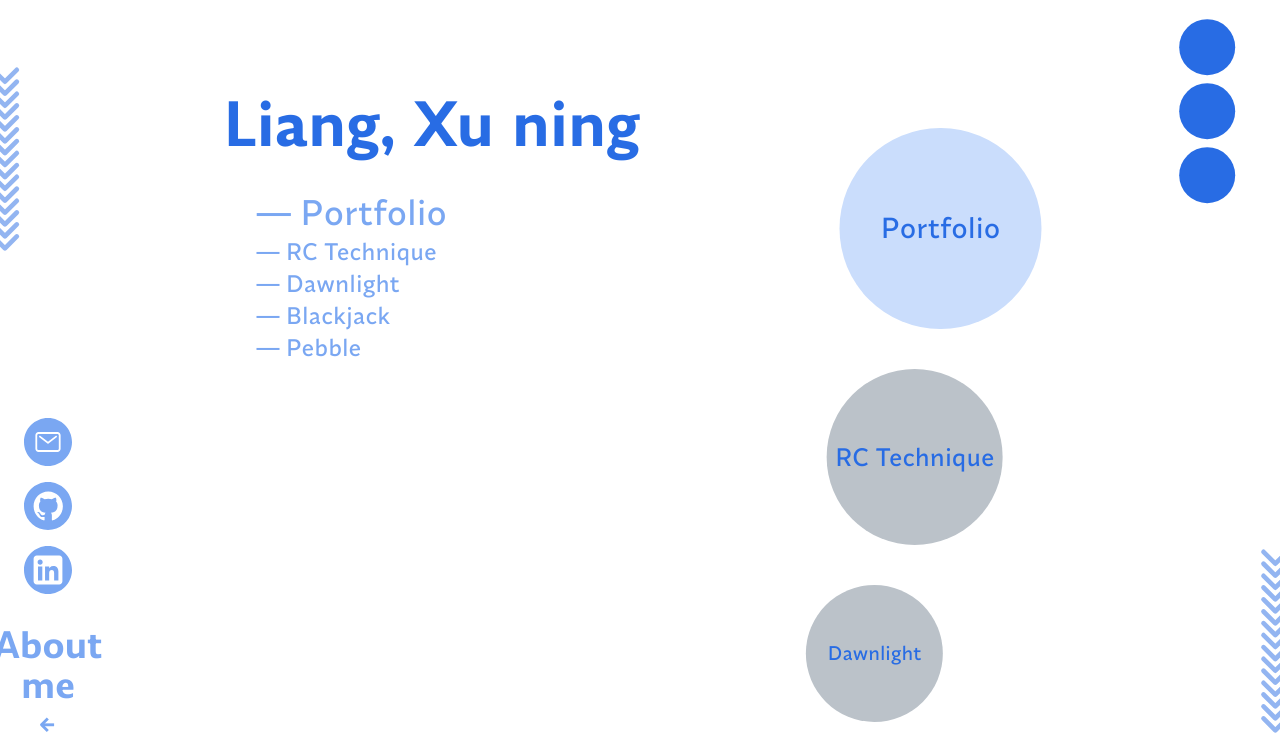
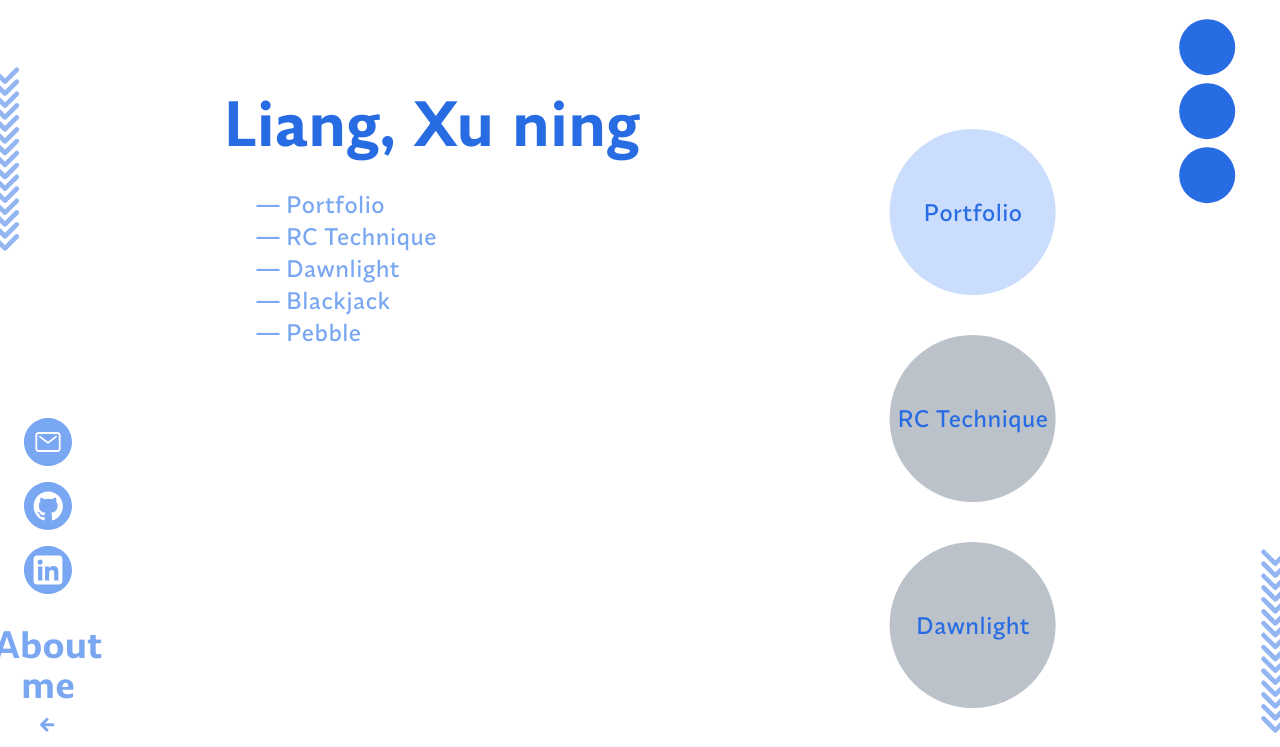
Before and after one commit to Ch3ru09/portfolio, a Next.js app: page / in a window 1280 px wide. Shown: the top 747 px of the page. Built offline with nearby package versions, Linux system fonts and the light colour scheme.

Commit message:
home animation snapping when close to 0 fixed
because the height of each bubble kept changing, it made it susceptible
to snap when the velocity was high going towards 0

```diff
--- a/package.json
+++ b/package.json
@@ -17,8 +17,8 @@
     "react-dom": "19.2.0"
   },
   "devDependencies": {
+    "@tailwindcss/postcss": "^4.1.17",
     "@types/d3": "^7.4.3",
-    "@tailwindcss/postcss": "^4.1.17",
     "@types/node": "^24.10.1",
     "@types/react": "^19.2.3",
     "@types/react-dom": "^19.2.3",
@@ -29,5 +29,5 @@
     "tailwindcss": "^4.1.17",
     "typescript": "^5.9.3"
   },
-  "packageManager": "pnpm@10.26.2+sha512.0e308ff2005fc7410366f154f625f6631ab2b16b1d2e70238444dd6ae9d630a8482d92a451144debc492416896ed16f7b114a86ec68b8404b2443869e68ffda6"
+  "packageManager": "pnpm@11.1.1"
 }
--- a/src/app/(home)/page.tsx
+++ b/src/app/(home)/page.tsx
@@ -1,36 +1,61 @@
 "use client";
 
-import Cards, { Project } from "@/components/(home)/Cards";
+import Card from "@/components/(home)/Card";
 import Labels from "@/components/(home)/Labels";
-import { useEffect, useRef, useState } from "react";
+import {
+  motion,
+  useMotionValueEvent,
+  useScroll,
+  useSpring,
+  useTransform,
+} from "motion/react";
 
 export default function Home() {
-  const cardsRef = useRef<HTMLUListElement>(null);
-  const [height, setHeight] = useState(0);
+  const { scrollY } = useScroll();
+  const { scrollYProgress } = useScroll({
+    offset: ["start end", "end end"],
+  });
+  const springY = useSpring(scrollY, {
+    stiffness: 100,
+    damping: 30,
+    restDelta: 0.001,
+  });
+  const springYProgress = useSpring(scrollYProgress, {
+    stiffness: 100,
+    damping: 30,
+    restDelta: 0.001,
+  });
+  const y = useTransform(springY, [0, 1], [0, -1], {
+    clamp: false,
+  });
 
-  useEffect(() => {
-    if (cardsRef.current) {
-      setHeight(cardsRef.current.clientHeight + innerHeight);
-    }
-  }, [height]);
+  // useMotionValueEvent(scrollYProgress, "change", (x) => {
+  //   console.log(x);
+  // });
 
   return (
     <>
-      <div
-        className={`mr-[10vw] ml-[10vw] relative`}
-        style={{ height }}
-      >
+      <div className={`relative mt-[10%] mr-[10vw] ml-[10vw] h-[210vh]`}>
         <div className="fixed top-24">
           <h1 className="font-heading text-primary text-6xl font-bold">
             Liang, Xu ning
           </h1>
           <ul className="mt-8 pl-8">
             {projects.map((x, i) => {
-              return <Labels key={i} x={x} i={i} cardsRef={cardsRef} />;
+              return <Labels key={i} x={x} i={i} />;
             })}
           </ul>
         </div>
-        <Cards projects={projects} cardsRef={cardsRef} />
+        <motion.ul
+          style={{ y }}
+          className="fixed flex w-[calc(80vw-12rem)] max-w-[1000px] flex-col gap-10 py-5"
+        >
+          {projects.map((x, i) => {
+            return (
+              <Card card={x} key={i} yProgress={springYProgress} index={i} />
+            );
+          })}
+        </motion.ul>
       </div>
     </>
   );
@@ -45,3 +70,9 @@ const projects: Project[] = [
 ];
 
 export const nbProjects = projects.length;
+
+export type Project = {
+  title: string;
+  link: string;
+  available: boolean;
+};
--- a/src/components/(home)/Card.tsx
+++ b/src/components/(home)/Card.tsx
@@ -1,69 +1,75 @@
 "use client";
 
+import { Project } from "@/app/(home)/page";
 import {
   cubicBezier,
   motion,
+  MotionValue,
   useMotionValueEvent,
-  useScroll,
-  useSpring,
   useTransform,
 } from "motion/react";
 import Link from "next/link";
-import { Project } from "./Cards";
-import { useRef } from "react";
 
-export default function Card({ card }: { card: Project }) {
-  const ref = useRef(null);
-  const { scrollYProgress } = useScroll({
-    target: ref,
-    offset: ["start end", "start start"],
+export default function Card({
+  card,
+  yProgress,
+  index,
+}: {
+  card: Project;
+  yProgress: MotionValue<number>;
+  index: number;
+}) {
+  const start = calcStart(index);
+  const end = calcStart(index) + 0.5;
+
+  // const yEase = useTransform(yProgress, [start + 0.15, end + 0.5], [0, 1], {
+  //   clamp: false,
+  //   ease: cubicBezier(0.4, 0.6, 0.4, 0.6),
+  // });
+
+  const leftPercent = useTransform(yProgress, [start, end], [0, 1], {
+    ease: (t: number) => {
+      return t > 1 ? t : cubicBezier(0.5, 0.5, 0.5, 0.5)(t);
+    },
+    clamp: false,
   });
 
-  const springY = useSpring(scrollYProgress, {
-    stiffness: 100,
-    damping: 30,
-    restDelta: 0.001,
+  useMotionValueEvent(leftPercent, "change", (x) => {
+    if (index != 0) return;
+    console.log(x);
   });
-  useMotionValueEvent(scrollYProgress, "change", (latest) => {
-    console.log("Page scroll: ", latest);
+
+  const left = useTransform(leftPercent, [0, 1], ["0%", "100%"]);
+  const translateX = useTransform(yProgress, [start, end], ["0%", "-100%"], {
+    ease: cubicBezier(0.5, 0.5, 0.5, 0.5),
   });
-  const left = useTransform(
-    springY,
-    [0, 1],
-    ["0%", "100%"],
-    { ease: cubicBezier(0, 0.7, 0.5, 0.9) },
-  );
-  const translateX = useTransform(
-    springY,
-    [0, 1],
-    ["0%", "-100%"],
-    { ease: cubicBezier(0, 0.7, 0.5, 0.9) },
-  );
-  const width = useTransform(
-    springY,
-    [0, 0.85, 1.1],
-    ["5%", "25%", "20%"],
-  );
+  const width = useTransform(leftPercent, [0, 1, 1.2], ["5%", "30%", "20%"], {
+    clamp: true,
+  });
   const fontSize = useTransform(
-    springY,
-    [0, 0.85, 1.1],
+    leftPercent,
+    [0, 1, 1.2],
     ["0.375rem", "1.875rem", "1.5rem"],
+    { clamp: true },
   );
 
   return (
     <motion.li
-      ref={ref}
       style={{ left, translateX, width, fontSize }}
-      className="relative font-body aspect-square w-1/5 h-auto text-2xl"
+      className="font-body relative aspect-square h-auto w-1/5 text-2xl"
     >
       <Link
         href={"/project/" + card.link}
         className={`${card.available ? "bg-primary-20" : "bg-foreground-20"} ${
           card.available ? "" : "pointer-events-none hover:cursor-not-allowed"
-        } text-primary flex h-full w-full items-center justify-center text-center rounded-full`}
+        } text-primary flex h-full w-full items-center justify-center rounded-full text-center`}
       >
         <h2>{card.title}</h2>
       </Link>
     </motion.li>
   );
 }
+
+function calcStart(index: number) {
+  return 0.125 * index;
+}
--- a/src/components/(home)/Cards.tsx
+++ b/src/components/(home)/Cards.tsx
@@ -1,49 +1,17 @@
 "use client";
 
-import {
-  motion,
-  spring,
-  useScroll,
-  useSpring,
-  useTransform,
-} from "motion/react";
+import { motion, useScroll, useSpring, useTransform } from "motion/react";
 import Card from "./Card";
-import { RefObject } from "react";
 
-export default function Cards(
-  { projects, cardsRef }: {
-    projects: Project[];
-    cardsRef: RefObject<HTMLUListElement | null>;
-  },
-) {
-  const { scrollY } = useScroll();
-  const springY = useSpring(scrollY, {
-    stiffness: 100,
-    damping: 30,
-    restDelta: 0.001,
-  });
-  const y = useTransform(
-    springY,
-    [0, 1],
-    [0, -1],
-    { clamp: false },
-  );
-
+export default function Cards({ projects }: { projects: Project[] }) {
   return (
     <motion.ul
       style={{ y }}
-      className="mt-[10%] fixed flex flex-col gap-10 w-[calc(80vw-12rem)] max-w-[1000px]"
-      ref={cardsRef}
+      className="fixed mt-[10%] flex w-[calc(80vw-12rem)] max-w-[1000px] flex-col gap-10"
     >
       {projects.map((x, i) => {
-        return <Card card={x} key={i} />;
+        return <Card card={x} key={i} yProgress={short} index={i} />;
       })}
     </motion.ul>
   );
 }
-
-export type Project = {
-  title: string;
-  link: string;
-  available: boolean;
-};
--- a/src/components/(home)/Labels.tsx
+++ b/src/components/(home)/Labels.tsx
@@ -8,54 +8,10 @@ import {
   useTransform,
 } from "motion/react";
 import { Project } from "./Cards";
-import { nbProjects } from "@/app/(home)/page";
-import { RefObject } from "react";
 
-export default function Labels(
-  { x, i, cardsRef }: {
-    x: Project;
-    i: number;
-    cardsRef: RefObject<HTMLUListElement | null>;
-  },
-) {
-  const { scrollYProgress } = useScroll({
-    target: cardsRef,
-    offset: [`start ${0.15}`, "end start"],
-  });
-  const springY = useSpring(scrollYProgress, {
-    stiffness: 100,
-    damping: 30,
-    restDelta: 0.001,
-  });
-  useMotionValueEvent(scrollYProgress, "change", (v) => {
-    console.log(v);
-  });
-  const color = useTransform(
-    springY,
-    [
-      (i - 0.5) * (1 / nbProjects),
-      (i + 0.5) * (1 / nbProjects),
-      (i + 1.5) * (1 / nbProjects),
-    ],
-    [
-      "var(--color-primary-60)",
-      "var(--color-primary-90)",
-      "var(--color-primary-60)",
-    ],
-  );
-  const fontSize = useTransform(
-    springY,
-    [
-      (i - 0.5) * (1 / nbProjects),
-      (i + 0.5) * (1 / nbProjects),
-      (i + 1.5) * (1 / nbProjects),
-    ],
-    [
-      "1.5rem",
-      "2.5rem",
-      "1.5rem",
-    ],
-  );
+export default function Labels({ x, i }: { x: Project; i: number }) {
+  const color = "var(--color-primary-90)";
+  const fontSize = "1.5rem";
 
   return (
     <motion.li
```
Also changed, not shown: 1 other file (tests, documents, lock files or other folders).
